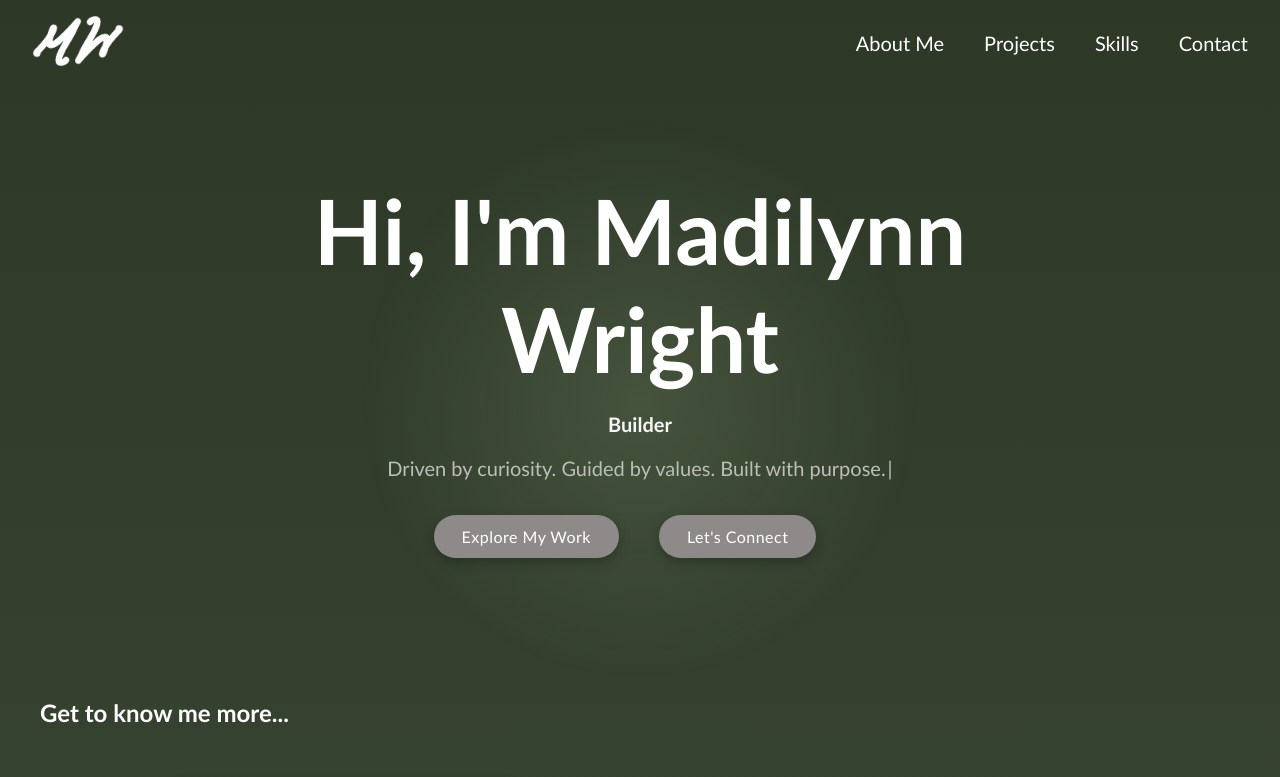
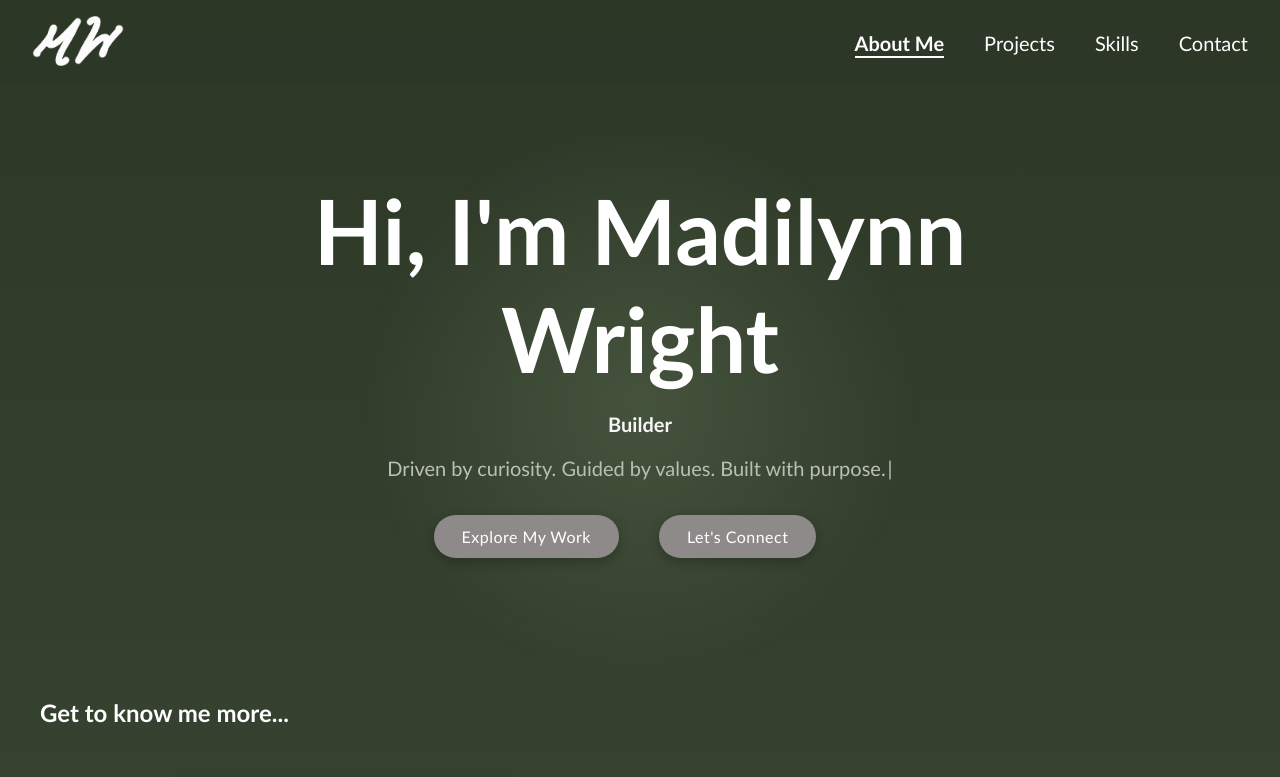
Before and after one commit to MaddieWright/PersonalPortfolio, a React (Vite) app: page / in a window 1280 px wide. Shown: the top 777 px of the page. Built offline with nearby package versions, Linux system fonts and the light colour scheme; grey boxes are pictures that could not be loaded.

Commit message:
nav highlighting based on scroll

```diff
--- a/src/components/About.jsx
+++ b/src/components/About.jsx
@@ -26,7 +26,7 @@ function About() {
     }, []);
 
     return (
-        <div className="about-section">
+        <div className="about-section" id="about">
             <h2>Get to know me more...</h2>
             <div className="intro-row reveal">
                 <div className="myself-image">
--- a/src/components/Contact.jsx
+++ b/src/components/Contact.jsx
@@ -4,7 +4,7 @@ import resume from '../assets/resume.pdf';
 
 function Contact() {
     return (
-        <div className='main-container'>
+        <div className='main-container' id="contact">
             <p className="title">Let's Connect!</p>
             <p className="sub">Whether you're reaching out for a project, internship, or just to chat—I'd love to hear from you!</p>
             <ul className='sublist'>
--- a/src/components/Navbar.css
+++ b/src/components/Navbar.css
@@ -4,8 +4,12 @@
     align-items: center;
     padding: 1rem 2rem;
     color: white;
-    position: relative;
+    position: sticky;
+    top: 0;
     z-index: 1000;
+    background: rgba(45, 56, 39, 0.85);
+    backdrop-filter: blur(10px);
+    -webkit-backdrop-filter: blur(10px);
 }
 
 .logo img {
--- a/src/components/Navbar.jsx
+++ b/src/components/Navbar.jsx
@@ -2,15 +2,42 @@ import { Link, useLocation } from "react-router-dom";
 import './Navbar.css';
 import logo from '../assets/logo.png';
 
-import { useState } from 'react';
+import { useState, useEffect } from 'react';
 
 function Navbar() {
     const [menuOpen, setMenuOpen] = useState(false);
+    const [activeSection, setActiveSection] = useState('');
     const toggleMenu = () => setMenuOpen(!menuOpen);
     const closeMenu = () => setMenuOpen(false);
     const location = useLocation();
 
     const isActive = (path) => location.pathname === path;
+
+    useEffect(() => {
+        if (location.pathname !== '/') {
+            setActiveSection('');
+            return;
+        }
+
+        const sections = ['about', 'projects', 'skills', 'contact'];
+        const observer = new IntersectionObserver(
+            (entries) => {
+                entries.forEach(entry => {
+                    if (entry.isIntersecting) setActiveSection(entry.target.id);
+                });
+            },
+            { rootMargin: '-40% 0px -50% 0px', threshold: 0 }
+        );
+
+        sections.forEach(id => {
+            const el = document.getElementById(id);
+            if (el) observer.observe(el);
+        });
+
+        return () => observer.disconnect();
+    }, [location.pathname]);
+
+    const sectionActive = (id) => location.pathname === '/' && activeSection === id;
 
     return (
         <header className="navbar">
@@ -23,10 +50,10 @@ function Navbar() {
             </button>
 
             <nav className={`nav-links ${menuOpen ? 'open' : ''}`}>
-                <Link to="/about" className={`about ${isActive('/about') ? 'nav-active' : ''}`} onClick={closeMenu}>About Me</Link>
-                <Link to="/projects" className={`projects ${isActive('/projects') ? 'nav-active' : ''}`} onClick={closeMenu}>Projects</Link>
-                <Link to="/skills" className={`skills ${isActive('/skills') ? 'nav-active' : ''}`} onClick={closeMenu}>Skills</Link>
-                <Link to="/contact" className={`contact ${isActive('/contact') ? 'nav-active' : ''}`} onClick={closeMenu}>Contact</Link>
+                <Link to="/about" className={`about ${isActive('/about') || sectionActive('about') ? 'nav-active' : ''}`} onClick={closeMenu}>About Me</Link>
+                <Link to="/projects" className={`projects ${isActive('/projects') || sectionActive('projects') ? 'nav-active' : ''}`} onClick={closeMenu}>Projects</Link>
+                <Link to="/skills" className={`skills ${isActive('/skills') || sectionActive('skills') ? 'nav-active' : ''}`} onClick={closeMenu}>Skills</Link>
+                <Link to="/contact" className={`contact ${isActive('/contact') || sectionActive('contact') ? 'nav-active' : ''}`} onClick={closeMenu}>Contact</Link>
             </nav>
         </header>
     );
--- a/src/components/Projects.jsx
+++ b/src/components/Projects.jsx
@@ -209,7 +209,7 @@ function Projects() {
     };
 
     return (
-        <div className="projects-section" ref={sectionRef}>
+        <div className="projects-section" id="projects" ref={sectionRef}>
             <h3>Projects</h3>
 
             <div className="filter-bar">
--- a/src/components/Skills.jsx
+++ b/src/components/Skills.jsx
@@ -23,7 +23,7 @@ const skillCategories = [
 
 const SkillsSection = () => {
     return (
-        <section className="skills-section">
+        <section className="skills-section" id="skills">
             <div className="header">
                 <h2>Skills & Tech Stack</h2>
             </div>
```
